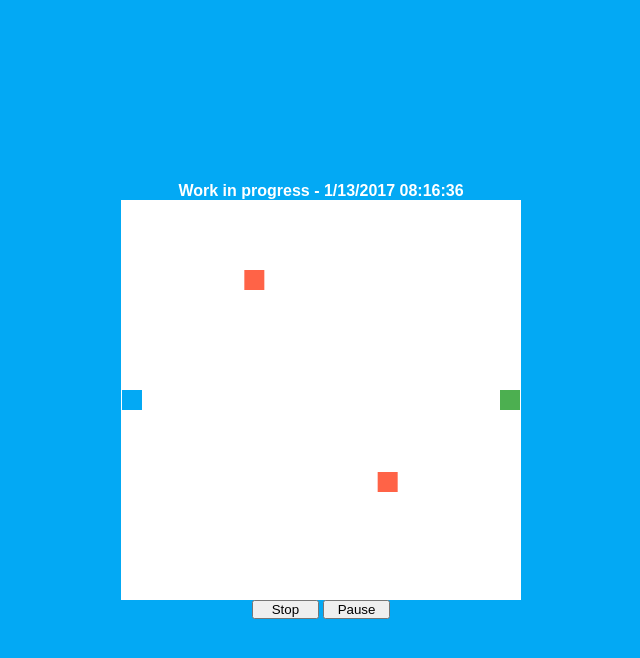
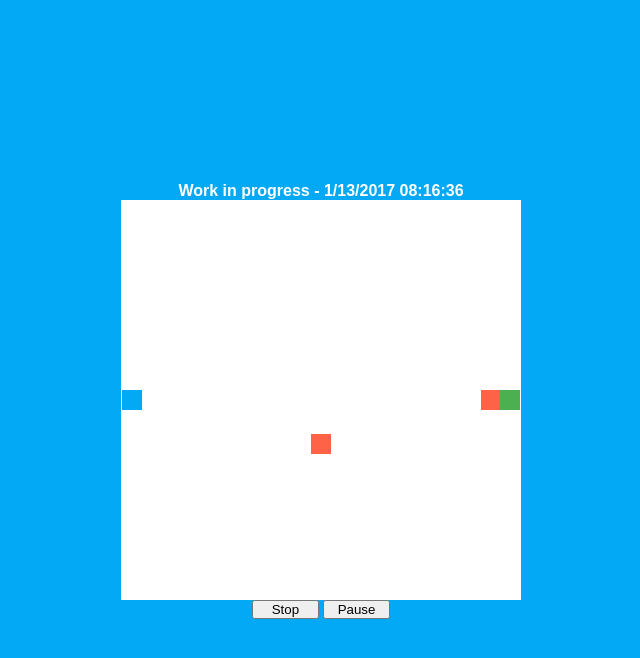
Before and after one commit to PiotrBerebecki/reach-the-treasure-game, a plain HTML site: page index.html in a window 1280 px wide. Both pictures are taken after a click on the button "Start". Shown: the whole page, without its empty margins (319-959 px from the left). Drawn offline with Linux system fonts and the light colour scheme.

Commit message:
Remove selection form

```diff
--- a/public/js/app.js
+++ b/public/js/app.js
@@ -12,8 +12,7 @@ titleEl.textContent = `${titleEl.textContent} - ${nowDate} ${nowTime}`;
 
 
 // define global variables
-let enemyTotal = 2;
-// const maxEnemies = 11;
+let enemyTotal = 1;
 const minDistanceFromEdge = 1;
 
 let playerWidth;
@@ -138,16 +137,23 @@ let enemiesHorizontal;
 
 const createFreshEnemiesHorizontal = () => {
   enemiesHorizontal = [];
-  let possibleSpeeds = [1,2,3];
+  let possibleSpeeds = [];
+  const distBetweenEnemies = canvasWidth / (enemyTotal+1);
 
-  for (let i = 0; i < 3; i++) {
+  for (let j = 0; j < enemyTotal; j++) {
+    // include || 1 to avoid dividing by 0 if only 1 enemy
+    possibleSpeeds.push(minEnemySpeed + j *
+     (maxEnemySpeed-minEnemySpeed)/(enemyTotal-1) || 1);
+  }
+
+  for (let i = 0; i < enemyTotal; i++) {
 
     let randomSpeedIndex = getRandomNumber(0, possibleSpeeds.length-1);
     let enemySpeed = possibleSpeeds.splice(randomSpeedIndex, 1)[0];
 
     let enemy = {
       x: randomiseEnemyPosition(enemyWidth, canvasWidth),
-      y: (i+1) * 100 - enemyHeight/2,
+      y: (distBetweenEnemies + i*distBetweenEnemies) - enemyWidth/2,
       w: enemyWidth,
       h: enemyHeight,
       speed: (enemySpeed+1) * (Math.random() >= 0.5 ? 1 : -1),
@@ -157,7 +163,7 @@ const createFreshEnemiesHorizontal = () => {
   }
 };
 
-// createFreshEnemiesHorizontal();
+createFreshEnemiesHorizontal();
 
 
 
@@ -416,7 +422,7 @@ const finishAfterCollision = (msg) => {
   isGameLive = false;
   cancelAnimation();
   createFreshEnemiesVertical();
-  // createFreshEnemiesHorizontal();
+  createFreshEnemiesHorizontal();
   createFreshPlayer();
 };
 
@@ -439,14 +445,15 @@ const playGame = () => {
     updateEnemyVertical(enemy);
   });
 
-  // enemiesHorizontal.forEach(enemy => {
-  //   drawEnemy(enemy);
-  //   updateEnemyHorizontal(enemy);
+  enemiesHorizontal.forEach(enemy => {
+    drawEnemy(enemy);
 
-  //   if (checkCollision(player, enemy)) {
-  //     finishAfterCollision('you lost');
-  //   }
-  // });
+    if (checkCollision(player, enemy)) {
+      finishAfterCollision('you lost');
+    }
+
+    updateEnemyHorizontal(enemy);
+  });
 
   drawGoal();
 
@@ -479,7 +486,7 @@ const startGame = () => {
     clearCanvas();
     drawBackground();
     createFreshEnemiesVertical();
-    // createFreshEnemiesHorizontal();
+    createFreshEnemiesHorizontal();
     createFreshPlayer();
   }
 };
@@ -503,23 +510,3 @@ const pauseButton = document.getElementById('pause-button');
 
 startButton.addEventListener('click', startGame);
 pauseButton.addEventListener('click', pauseGame);
-
-
-// enemy number selection
-// const enemyNumberSelector = document.getElementById('enemy-number-selector');
-
-// const renderEnemyNumberSelectorOptions = (n) => {
-//   for (let i = 0; i < n; i++) {
-//     let optionEl = document.createElement('option');
-//     optionEl.value = i + 1;
-//     optionEl.textContent = i + 1;
-//     enemyNumberSelector.appendChild(optionEl);
-//   }
-// };
-
-// renderEnemyNumberSelectorOptions(maxEnemies);
-
-// enemyNumberSelector.addEventListener('change', (e) => {
-//   console.log(e.target.value);
-//   enemyTotal = Number(e.target.value);
-// });
```
Also changed, not shown: index.html (+0 -5 lines).
